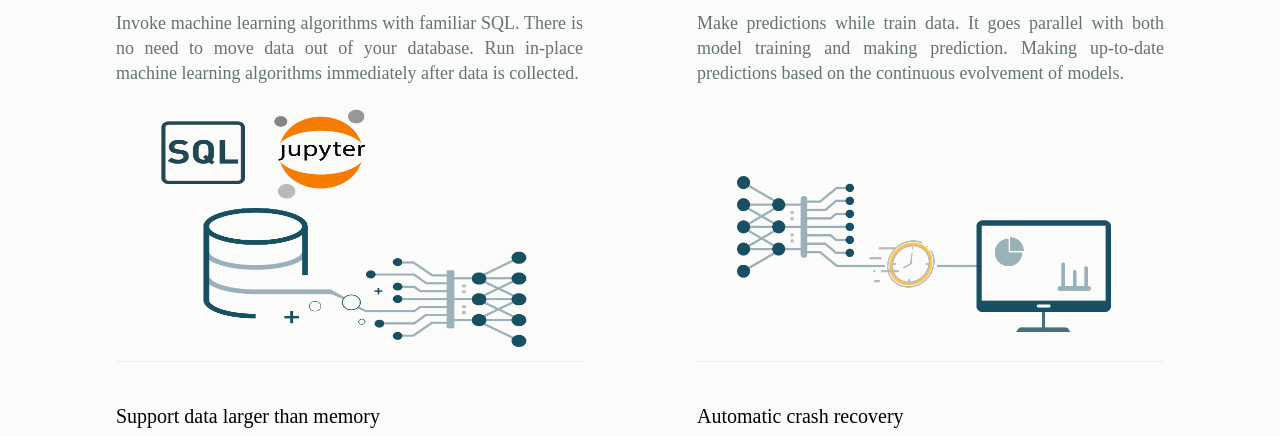
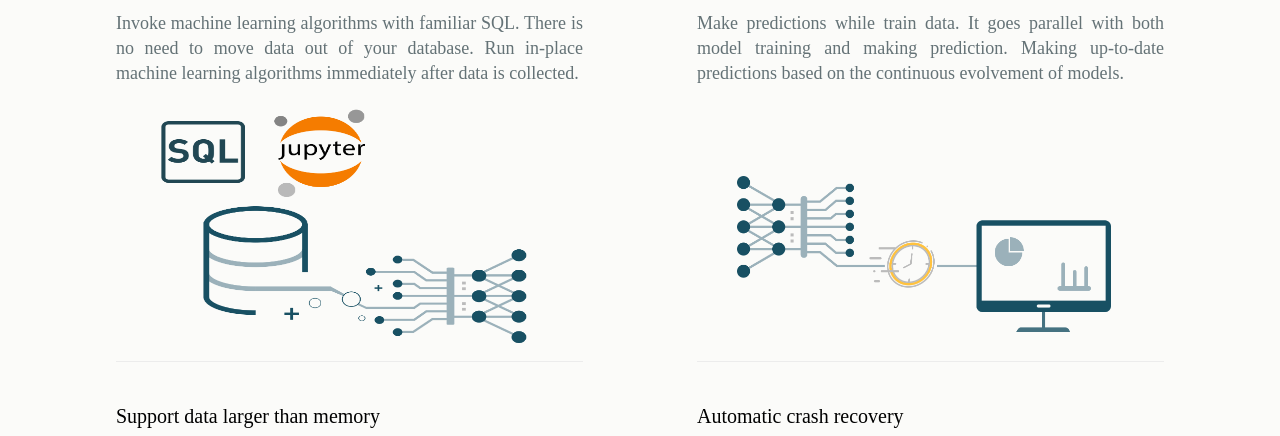
Before and after one commit to vidardb/vidardb.github.io, a Jekyll site: the page built from index.html, in a window 1280 px wide and 1400 px high, scrolled down 547 px. Shown: the part 150-586 px from the top of the window. Built offline with Jekyll 4.4.1, drawn with Linux system fonts in a browser that asks for light colours; some web fonts are replaced; the list of posts is cut into pages by our own code.

Commit message:
update: fix pic height.

```diff
--- a/_sass/landing/base.scss
+++ b/_sass/landing/base.scss
@@ -376,7 +376,7 @@ body.landing {
             &:nth-child(1) img {
                 width: 80%;
                 margin-top: rem(20);
-                height: 63%;
+                height: 62%;
             }
             &:nth-child(2) img {
                 width: 80%;
```
